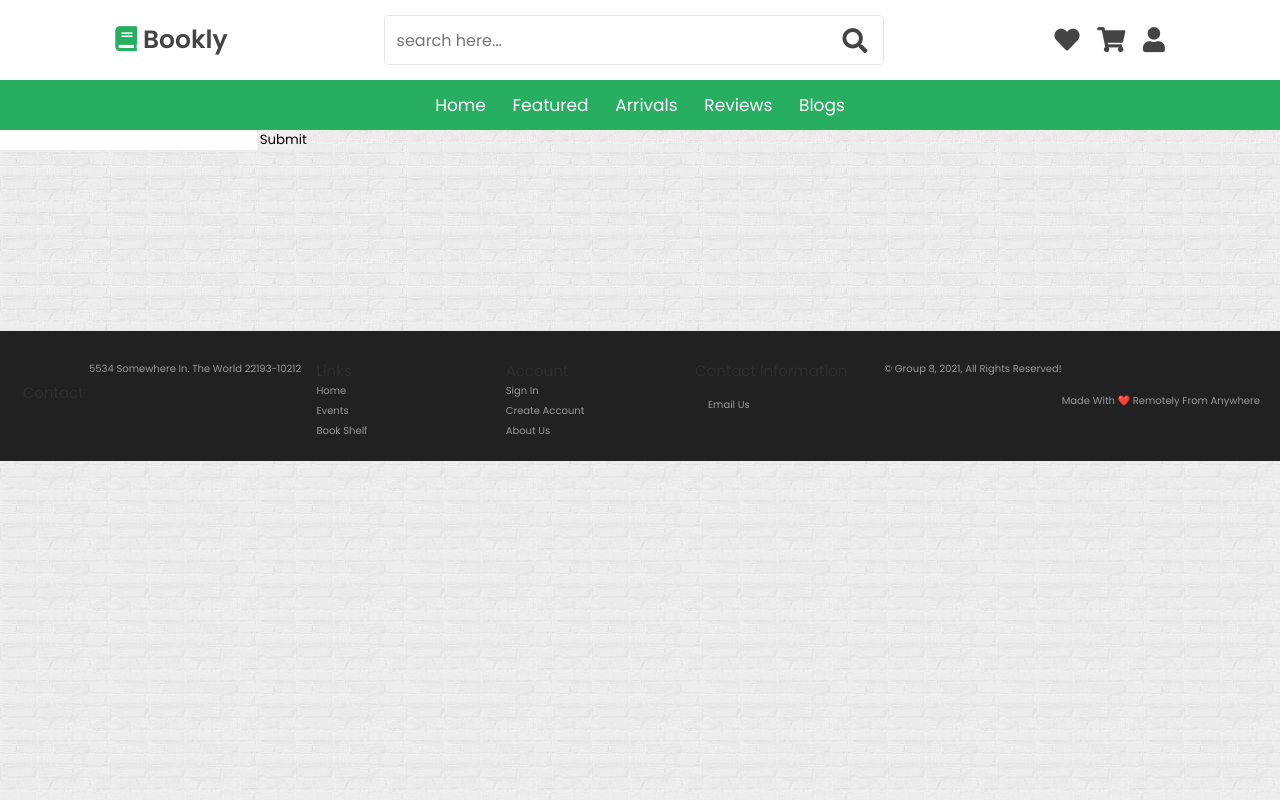
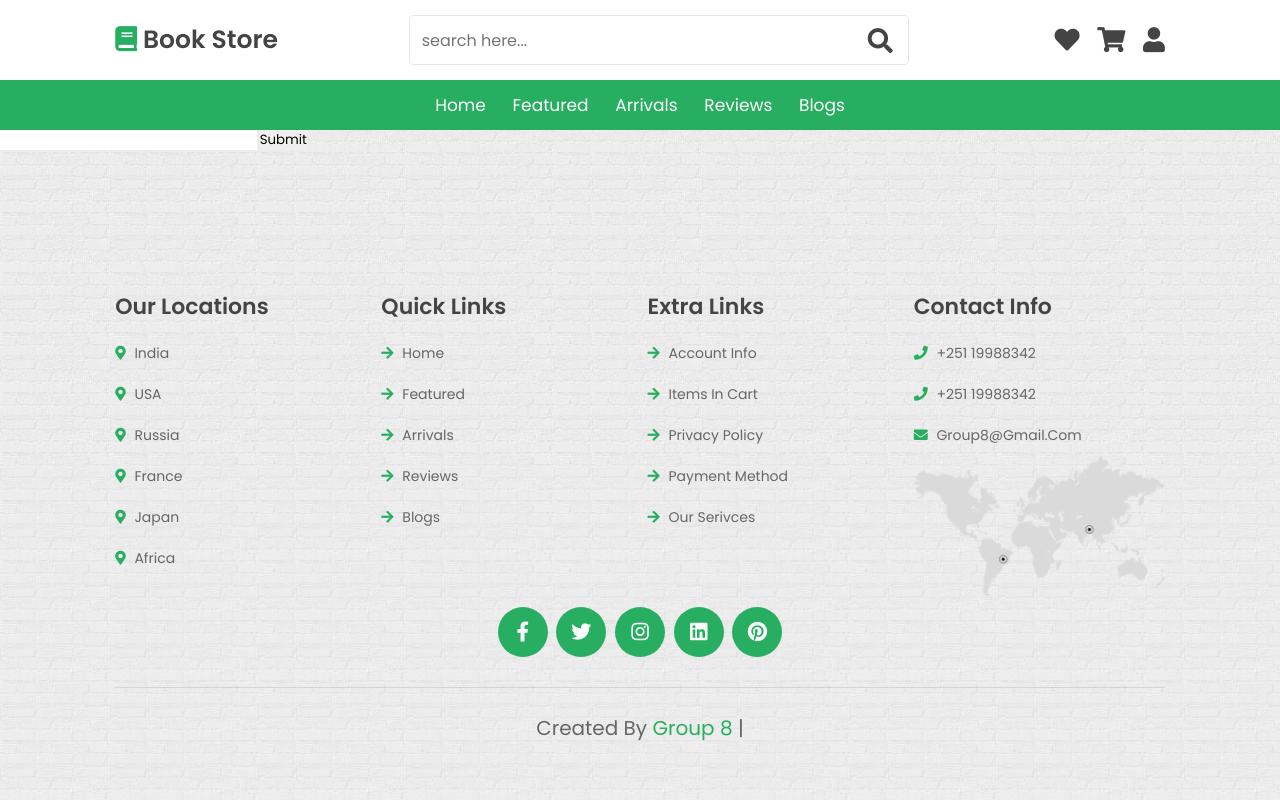
Before and after one commit to WEB-DDPE-Group-8/Elibrary-php, a PHP site: page /bookshelf.php in a window 1280 px wide. Run offline with PHP 8.4, Linux system fonts and the light colour scheme; some libraries are stand-ins or nearby versions.

Commit message:
footer added

```diff
--- a/bookshelf.php
+++ b/bookshelf.php
@@ -6,13 +6,28 @@
     <meta http-equiv="X-UA-Compatible" content="IE=edge">
     <meta name="viewport" content="width=device-width, initial-scale=1.0">
     <link rel="shortcut icon" href="./multimedia/resources/logo/logo.png"/>
-    <script src="user.js"></script>
+    <script src="user.js" defer></script>
     <link rel="stylesheet" type="text/css" href="css/style.css"/>
     <link rel="stylesheet" type="text/css" href="css/bookshelf.css"/>
-    <link rel="stylesheet" type="text/css" href="css/footer.css"/>
+     <!-- <link rel="stylesheet" type="text/css" href="css/footer.css"/> -->
     <link rel="stylesheet" type="text/css" href="css/index.css"/>
 
-    <script src="addtocart.js"></script>
+    <script src="addtocart.js" defer></script>
+
+    <link
+      rel="stylesheet"
+      href="https://unpkg.com/swiper@7/swiper-bundle.min.css"
+      href="css/min.css"
+    />
+
+    <!-- font awesome cdn link  -->
+    <link
+      rel="stylesheet"
+      href="https://cdnjs.cloudflare.com/ajax/libs/font-awesome/5.15.4/css/all.min.css"
+    />
+
+    <!-- custom css file link  -->
+    <link rel="stylesheet" href="css/style.css" />
 
 </head>
 
@@ -20,7 +35,9 @@
           <!-- header -->
 
 
-         <?php include("./inc/nav_bar.php") ?>
+
+    <?php include("./inc/nav_bar.php")  ?>
+
 
          <form action="bookshelf.php" method="get">
           <input type=number name=year >
--- a/inc/footer.php
+++ b/inc/footer.php
@@ -1,4 +1,5 @@
-<?php?>
+ <?php?>
+ <!--
 <footer class="footer">
         <div class="footer__addr">
           <h2>Contact</h2>
@@ -66,4 +67,74 @@
             >
           </div>
         </div>
-      </footer>
+      </footer> -->
+
+
+
+       <!-- footer section starts  -->
+
+
+    <section class="footer">
+      <div class="box-container">
+        <div class="box">
+          <h3>our locations</h3>
+          <a href="#"> <i class="fas fa-map-marker-alt"></i> india </a>
+          <a href="#"> <i class="fas fa-map-marker-alt"></i> USA </a>
+          <a href="#"> <i class="fas fa-map-marker-alt"></i> russia </a>
+          <a href="#"> <i class="fas fa-map-marker-alt"></i> france </a>
+          <a href="#"> <i class="fas fa-map-marker-alt"></i> japan </a>
+          <a href="#"> <i class="fas fa-map-marker-alt"></i> africa </a>
+        </div>
+
+        <div class="box">
+          <h3>quick links</h3>
+          <a href="index.php"> <i class="fas fa-arrow-right"></i> home </a>
+          <a href="bookshelf.php"> <i class="fas fa-arrow-right"></i> featured </a>
+          <a href="#"> <i class="fas fa-arrow-right"></i> arrivals </a>
+          <a href="#"> <i class="fas fa-arrow-right"></i> reviews </a>
+          <a href="#"> <i class="fas fa-arrow-right"></i> blogs </a>
+        </div>
+
+        <div class="box">
+          <h3>extra links</h3>
+          <a href="admin-profile.php"> <i class="fas fa-arrow-right"></i> account info </a>
+          <a href="cart.php"> <i class="fas fa-arrow-right"></i> items in cart</a>
+          <a href="privacypolicyonly.php"> <i class="fas fa-arrow-right"></i> privacy policy </a>
+          <a href="#"> <i class="fas fa-arrow-right"></i> payment method </a>
+          <a href="#"> <i class="fas fa-arrow-right"></i> our serivces </a>
+        </div>
+
+        <div class="box">
+          <h3>contact info</h3>
+          <a href="#"> <i class="fas fa-phone"></i> +251 19988342</a>
+          <a href="#"> <i class="fas fa-phone"></i> +251 19988342 </a>
+          <a href="#"> <i class="fas fa-envelope"></i> group8@gmail.com </a>
+          <img src="image/worldmap.png" class="map" alt="" />
+        </div>
+      </div>
+
+      <div class="share">
+        <a href="#" class="fab fa-facebook-f"></a>
+        <a href="#" class="fab fa-twitter"></a>
+        <a href="#" class="fab fa-instagram"></a>
+        <a href="#" class="fab fa-linkedin"></a>
+        <a href="#" class="fab fa-pinterest"></a>
+      </div>
+
+      <div class="credit">
+        created by <span>Group 8</span> |
+      </div>
+    </section>
+
+    <!-- footer section ends -->
+
+    <!-- loader  -->
+
+    <!-- <div class="loader-container">
+      <img src="image/loader-img.gif" alt="" />
+    </div> -->
+
+    <script src="https://unpkg.com/swiper@7/swiper-bundle.min.js"></script>
+
+    <!-- custom js file link  -->
+    <script src="js/script.js"></script>
--- a/inc/nav_bar.php
+++ b/inc/nav_bar.php
@@ -46,7 +46,7 @@
 
     <header class="header">
       <div class="header-1">
-        <a href="#" class="logo"> <i class="fas fa-book"></i> bookly </a>
+        <a href="#" class="logo"> <i class="fas fa-book"></i> Book Store </a>
 
         <form action="" class="search-form">
           <input
@@ -69,9 +69,10 @@ if(isset($_SESSION['username']))
 else{echo "login.php";}
 ?>"
 class="fas fa-heart"></a>
+
           <a href=
           "<?php
-session_start();
+//session_start();
 if(isset($_SESSION['username']))
 {echo "cart.php";}
 else{echo "login.php";}
@@ -89,8 +90,8 @@ class="fas fa-shopping-cart"> <br>
 
       <div class="header-2">
         <nav class="navbar">
-          <a href="#home">home</a>
-          <a href="#featured">featured</a>
+          <a href="index.php">home</a>
+          <a href="bookshelf.php">featured</a>
           <a href="#arrivals">arrivals</a>
           <a href="#reviews">reviews</a>
           <a href="#blogs">blogs</a>
@@ -103,8 +104,8 @@ class="fas fa-shopping-cart"> <br>
     <!-- bottom navbar  -->
 
     <nav class="bottom-navbar">
-      <a href="#home" class="fas fa-home"></a>
-      <a href="#featured" class="fas fa-list"></a>
+      <a href="index.php" class="fas fa-home"></a>
+      <a href="bookshelf.php" class="fas fa-list"></a>
       <a href="#arrivals" class="fas fa-tags"></a>
       <a href="#reviews" class="fas fa-comments"></a>
       <a href="#blogs" class="fas fa-blog"></a>
@@ -143,5 +144,37 @@ class="fas fa-shopping-cart"> <br>
       </form>
     </div>
 
+    <!-- register form -->
+    <div class="login-form-container">
+      <div id="close-login-btn" class="fas fa-times"></div>
+
+      <form action="./lib/db.php" method="POST">
+        <h3>sign in</h3>
+        <span>username</span>
+        <input
+          type="text"
+          name="cred"
+          class="box"
+          placeholder="enter your email"
+          id=""
+        />
+        <span>password</span>
+        <input
+          type="password"
+          name="pass"
+          class="box"
+          placeholder="enter your password"
+          id=""
+        />
+        <div class="checkbox">
+          <input type="checkbox" name="" id="remember-me" />
+          <label for="remember-me"> remember me</label>
+        </div>
+        <input type="submit" value="sign in" name="log_user" class="btn" />
+        <p>forget password ? <a href="#">click here</a></p>
+        <p>don't have an account ? <a href="regadmin.php">create one</a></p>
+      </form>
+    </div>
+
 <!-- custom js file link  -->
 <script src="js/script.js"></script>
--- a/index.php
+++ b/index.php
@@ -699,7 +699,7 @@
 
     <!-- blogs section ends -->
 
-    <!-- footer section starts  -->
+    <!-- footer section starts
 
     <section class="footer">
       <div class="box-container">
@@ -764,6 +764,7 @@
     <script src="https://unpkg.com/swiper@7/swiper-bundle.min.js"></script>
 
     <!-- custom js file link  -->
-    <script src="js/script.js"></script>
+    <script src="js/script.js"></script> -->
+    <?php include("./inc/footer.php")  ?>
   </body>
 </html>
--- a/regadmin.php
+++ b/regadmin.php
@@ -202,7 +202,7 @@ function test()
 
 </script> -->
 
-
+<?php include("./inc/footer.php") ?>
 
     </body>
 
```
